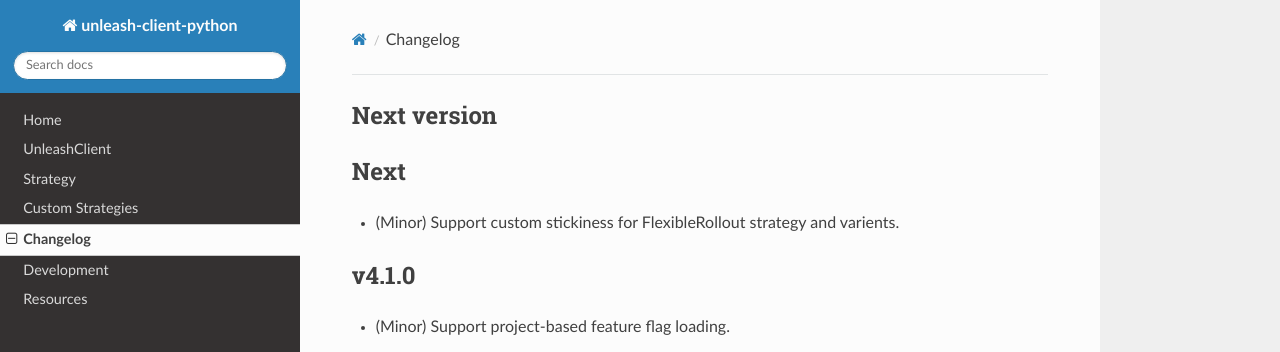
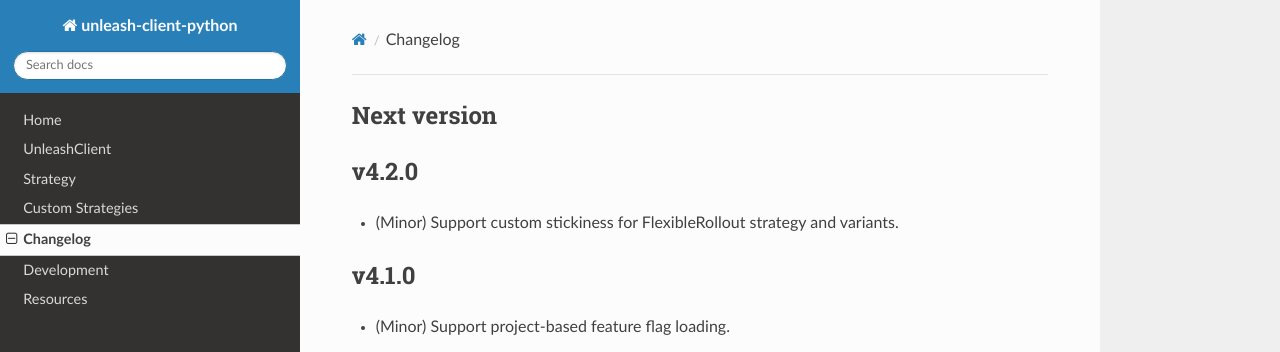
Before and after one commit to Unleash/unleash-client-python, an MkDocs documentation site: the page built from docs/changelog.md, in a window 1280 px wide and 900 px high. Shown: the top 352 px of the window. Built offline with MkDocs 1.6.1, drawn with Linux system fonts in a browser that asks for light colours; nearby versions of some CDN libraries.

Commit message:
rc-4.2.0 (#148)
* Update changelog.

* Fix typo.

* Automatic version bump via bumpversion.

```diff
--- a/docs/changelog.md
+++ b/docs/changelog.md
@@ -1,7 +1,7 @@
 ## Next version
 
-## Next
-* (Minor) Support custom stickiness for FlexibleRollout strategy and varients.
+## v4.2.0
+* (Minor) Support custom stickiness for FlexibleRollout strategy and variants.
 
 ## v4.1.0
 * (Minor) Support project-based feature flag loading.
--- a/setup.py
+++ b/setup.py
@@ -10,7 +10,7 @@
 
 setup(
     name='UnleashClient',
-    version='4.1.0',
+    version='4.2.0',
     author='Ivan Lee',
     author_email='ivanklee86@gmail.com',
     description='Python client for the Unleash feature toggle system!',
```
Also changed, not shown: .bumpversion.cfg, 1 other file.
